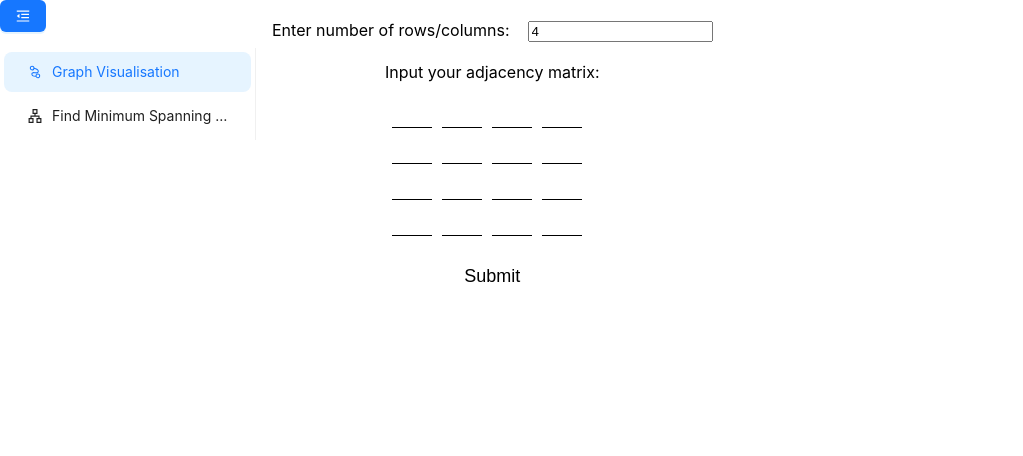
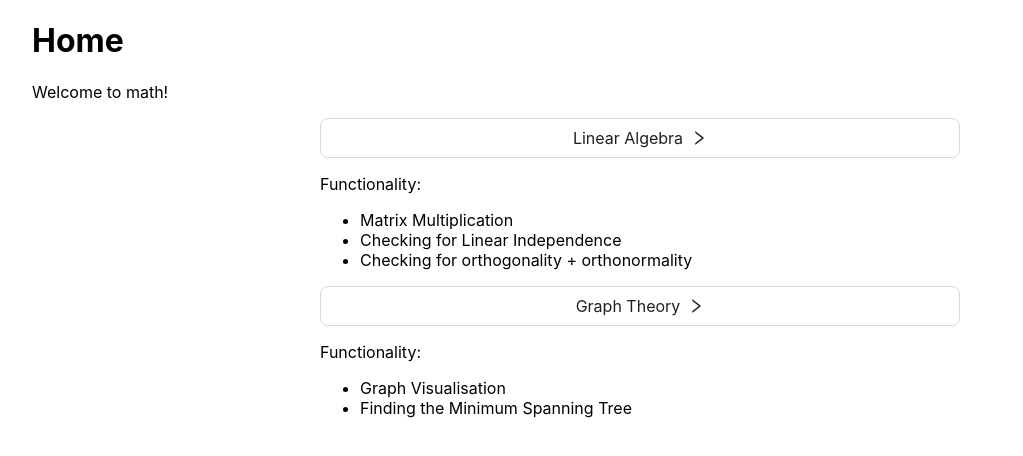
Before and after one commit to rachelyeohm/rachelyeohm.github.io, a React (Create React App) app: page / in a window 1280 px wide. Shown: the top 456 px of the page, without its empty margins (0-1023 px from the left). Built offline with nearby package versions, Linux system fonts and the light colour scheme.

Commit message:
Adding home page and navigation

```diff
--- a/package.json
+++ b/package.json
@@ -12,6 +12,7 @@
     "react": "^18.2.0",
     "react-cytoscapejs": "^2.0.0",
     "react-dom": "^18.2.0",
+    "react-router-dom": "^6.21.1",
     "react-scripts": "5.0.1",
     "web-vitals": "^2.1.4"
   },
--- a/src/App.js
+++ b/src/App.js
@@ -1,70 +1,21 @@
 import './App.css';
 import React, {useState} from 'react';
-import { Menu , Button} from 'antd';
-import {
-  ApartmentOutlined,
-  NodeIndexOutlined,
-  MenuFoldOutlined,
-  MenuUnfoldOutlined,
-} from '@ant-design/icons';
-import Form from "./Form.js"
-import MST from "./MST.js"
+import { BrowserRouter, Routes, Route} from 'react-router-dom';
+import Home from "./Home";
+import LinAlgProject from "./LinAlgProject.js";
+import GraphProject from "./GraphProject.js";
 
 
-
-function getItem(label, key, icon, children, type) {
-  return {
-    key,
-    icon,
-    children,
-    label,
-    type,
-  };
-}
-const items = [
-  getItem('Graph Visualisation', 'graph', <NodeIndexOutlined/>),
-  getItem('Find Minimum Spanning Tree', 'tree', <ApartmentOutlined/>),
-];
 const App = () => {
-  const [collapsed, setCollapsed] = useState(false);
-  const [openKey, setOpenKey] = useState("graph");
-  const toggleCollapsed = () => {
-    setCollapsed(!collapsed);
-  };
-  const onClick = (e) => {
-
-    setOpenKey(e.key);
-  };
   return (
-    <div style={{ display: 'flex' }}>
-      <div
-        style={{
-          width: 256,
-        }}
-      >
-        <Button
-          type="primary"
-          onClick={toggleCollapsed}
-          style={{
-            marginBottom: 16,
-          }}
-        >
-          {collapsed ? <MenuUnfoldOutlined /> : <MenuFoldOutlined />}
-        </Button>
-        <Menu
-          defaultSelectedKeys={['graph']}
-          defaultOpenKeys={['graph']}
-          onClick={onClick}
-          mode="inline"
-          inlineCollapsed={collapsed}
-          items={items}
-        />
-      </div>
-      <div style={{ marginLeft: 16 }}>
-        {openKey === 'graph' && <Form usecase = {"visualisation"} directed = {true}/>}
-        {openKey === 'tree' && <MST />}
-      </div>
-    </div>
+    <BrowserRouter>
+      <Routes>
+        <Route path="/" element={<Home />} />
+        <Route path="/linear_algebra" element={<LinAlgProject />} />
+        <Route path="/graph_theory" element={<GraphProject />} />
+      </Routes>
+    </BrowserRouter>
   );
 };
+
 export default App;
--- /dev/null
+++ b/src/GraphProject.js
@@ -0,0 +1,70 @@
+import './App.css';
+import React, {useState} from 'react';
+import { Menu , Button} from 'antd';
+import {
+  ApartmentOutlined,
+  NodeIndexOutlined,
+  MenuFoldOutlined,
+  MenuUnfoldOutlined,
+} from '@ant-design/icons';
+import Form from "./Form.js"
+import MST from "./MST.js"
+
+
+
+function getItem(label, key, icon, children, type) {
+  return {
+    key,
+    icon,
+    children,
+    label,
+    type,
+  };
+}
+const items = [
+  getItem('Graph Visualisation', 'graph', <NodeIndexOutlined/>),
+  getItem('Find Minimum Spanning Tree', 'tree', <ApartmentOutlined/>),
+];
+const GraphProject = () => {
+  const [collapsed, setCollapsed] = useState(false);
+  const [openKey, setOpenKey] = useState("graph");
+  const toggleCollapsed = () => {
+    setCollapsed(!collapsed);
+  };
+  const onClick = (e) => {
+
+    setOpenKey(e.key);
+  };
+  return (
+    <div style={{ display: 'flex' }}>
+      <div
+        style={{
+          width: 256,
+        }}
+      >
+        <Button
+          type="primary"
+          onClick={toggleCollapsed}
+          style={{
+            marginBottom: 16,
+          }}
+        >
+          {collapsed ? <MenuUnfoldOutlined /> : <MenuFoldOutlined />}
+        </Button>
+        <Menu
+          defaultSelectedKeys={['graph']}
+          defaultOpenKeys={['graph']}
+          onClick={onClick}
+          mode="inline"
+          inlineCollapsed={collapsed}
+          items={items}
+        />
+      </div>
+      <div style={{ marginLeft: 16 }}>
+        {openKey === 'graph' && <Form usecase = {"visualisation"} directed = {true}/>}
+        {openKey === 'tree' && <MST />}
+      </div>
+    </div>
+  );
+};
+export default GraphProject;
--- /dev/null
+++ b/src/Home.js
@@ -0,0 +1,56 @@
+  import React from 'react';
+  import {useNavigate} from 'react-router-dom';
+  import {Button, Flex} from 'antd';
+  import {
+    RightOutlined,
+  } from '@ant-design/icons';
+
+  const MainButton = ({name, onClick}) => {
+    return (
+      <Flex gap="small" wrap="wrap" style={{
+        width: '100%',
+      }}>
+          <Button shape="square" size="large" onClick = {onClick} block>
+              {name}
+              <RightOutlined/>
+          </Button>
+      </Flex>
+    )
+  }
+
+
+
+  const Home = () => {
+    let navigate = useNavigate();
+
+
+    return (
+            <div>
+          <div style={{ marginLeft: 32 }}>
+            <h1>Home</h1>
+            <p>Welcome to math!</p>
+          </div>
+          <div style={{ display: 'flex', flexDirection: "column", alignContent: "center",   justifyContent: 'center' }}>
+            <div style={{ width: '50%' , margin: "0 auto"}}>
+              <MainButton name = "Linear Algebra" onClick = {()=>navigate("/linear_algebra")}/>
+              <p>Functionality:</p>
+                <ul>
+                  <li> Matrix Multiplication</li>
+                  <li> Checking for Linear Independence</li>
+                  <li> Checking for orthogonality + orthonormality</li>
+                </ul>
+              <MainButton name = "Graph Theory" onClick = {()=>navigate("/graph_theory")}/>
+              <p>Functionality:</p>
+                <ul>
+                  <li> Graph Visualisation</li>
+                  <li> Finding the Minimum Spanning Tree </li>
+                </ul>
+            </div>
+          </div>
+
+        </div>
+
+
+    );
+  };
+  export default Home;
--- /dev/null
+++ b/src/LinAlgProject.js
@@ -0,0 +1,10 @@
+import './App.css';
+import React, {useState} from 'react';
+
+const LinAlgProject = () => {
+
+  return (
+    <p>In Progress!</p>
+  );
+};
+export default LinAlgProject;
```
Also changed, not shown: 1 other file (tests, documents, lock files or other folders).
